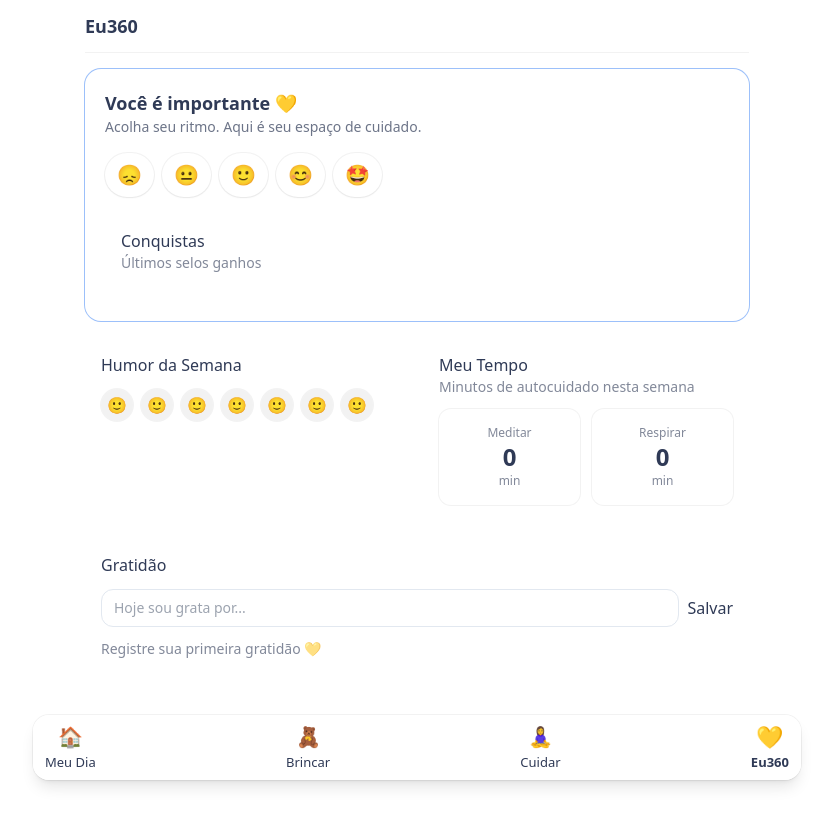
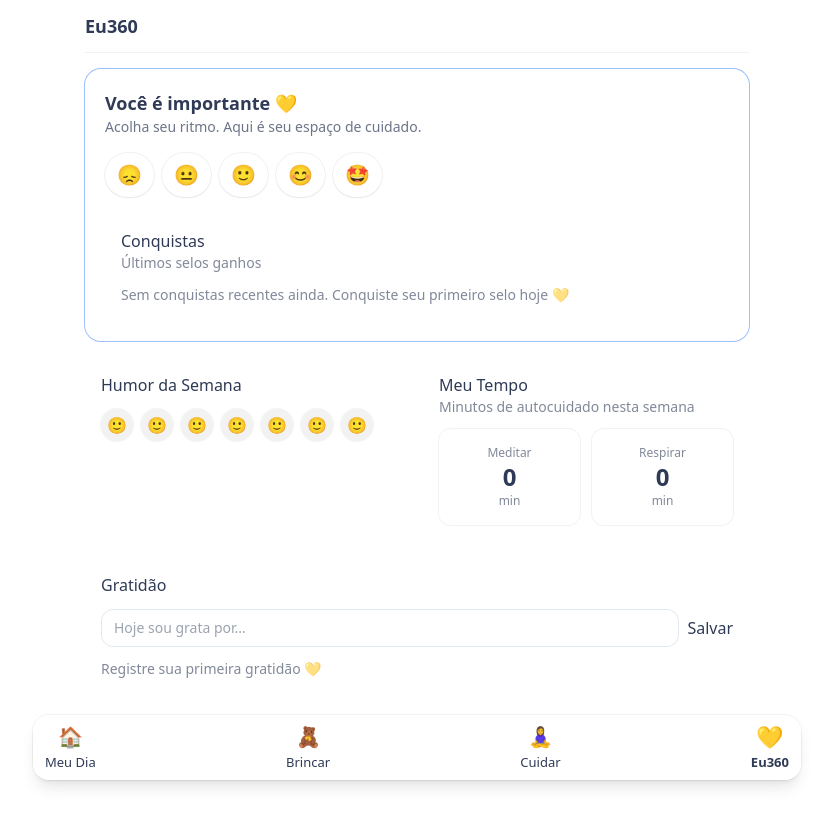
Before and after one commit to simonebrusco/materna360-app, a Next.js app in the folder materna360_starter/: page /eu360 in a window 1280 px wide. Shown: the top 826 px of the page, without its empty margins (223-1056 px from the left). Built offline with nearby package versions, Linux system fonts and the light colour scheme.

Commit message:
Update BadgesLastFive.jsx

```diff
--- a/materna360_starter/components/BadgesLastFive.jsx
+++ b/materna360_starter/components/BadgesLastFive.jsx
@@ -34,13 +34,15 @@ export default function BadgesLastFive() {
     setItems(list.slice(-5).reverse());
   }, []);
 
-  if (!items.length) return null;
+  if (!items.length) {
+    return (
+      <div className="text-sm opacity-60">
+        Sem conquistas recentes ainda. Conquiste seu primeiro selo hoje 💛
+      </div>
+    );
+  }
 
   return (
-    <section className="rounded-2xl bg-white ring-1 ring-black/5 shadow-sm p-4 md:p-5">
-      <h2 className="text-base md:text-lg font-semibold text-[#1A2240] mb-3">
-        Conquistas recentes
-      </h2>
     <div className="flex gap-2">
       {items.map((b) => (
         <div
@@ -52,6 +54,5 @@ export default function BadgesLastFive() {
         </div>
       ))}
     </div>
-    </section>
   );
 }
```
Lines whose indentation alone changed are shown as unchanged.
